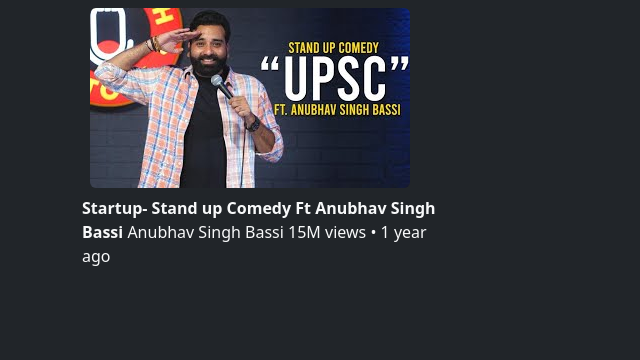
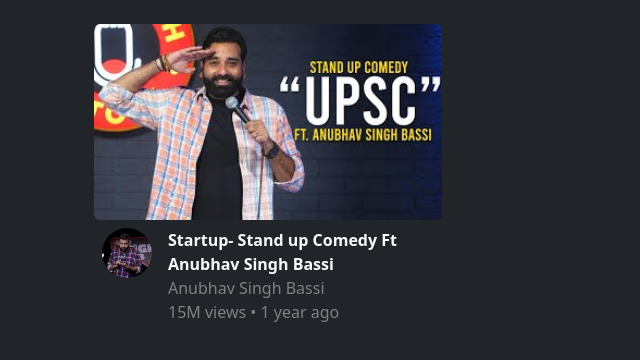
Before and after one commit to MaheshwariButle07/youtube-clone, a plain HTML site: page index.html in a window 1280 px wide. Shown: the whole page, without its empty margins (0-640 px from the left). Drawn offline with nearby package versions, Linux system fonts and the light colour scheme.

Commit message:
created first youtube card

```diff
--- a/index.html
+++ b/index.html
@@ -7,6 +7,17 @@
 
     <style>
 
+        .font-dim{
+            color: gray;
+        }
+
+        .thumbnail-width{
+            width: 100%;
+        }
+
+        .profile-img-height{
+            height: 50px;
+        }
 
     </style>
 
@@ -20,20 +31,37 @@
 
        <div class="row">
 
-            <div class="col">
+            <div class="col-md-4 p-3">
 
+                <div class="vedio-card">
 
-                <img class="img-fluid m-2 rounded" src="./images/anubhav-singh-bassi-thumbnail.jpg" alt="anubhav singh bassi thumbnail">
+                    <img class="img-fluid m-2 rounded thumbnail-width" src="./images/anubhav-singh-bassi-thumbnail.jpg" alt="anubhav singh bassi thumbnail">
+
+                    <div class="d-flex">
+
+                        <div class="mx-3">
+
+                            <img class="rounded-circle profile-img-height" src="./images/anubhav-singh-bassi-profile.jpg" alt="anubhav singh bassi profile">
+
+                        </div>
 
                         <div>
 
                             <span class="fw-bold">Startup- Stand up Comedy Ft Anubhav Singh Bassi</span>
 
-                    <span class="">Anubhav Singh Bassi</span>
+                            <span class="d-block font-dim">Anubhav Singh Bassi</span>
 
-                    <span>15M views  • 1 year ago</span>
+                            <span class="font-dim">15M views  • 1 year ago</span>
 
                         </div>
+
+                    </div>
+
+
+
+                </div>
+
+
 
 
 
```
Lines whose indentation alone changed are shown as unchanged.
